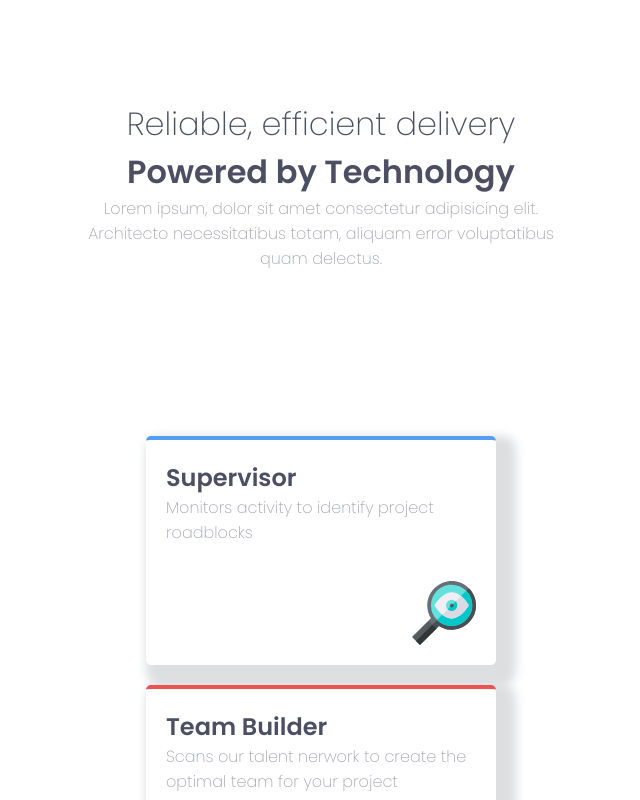
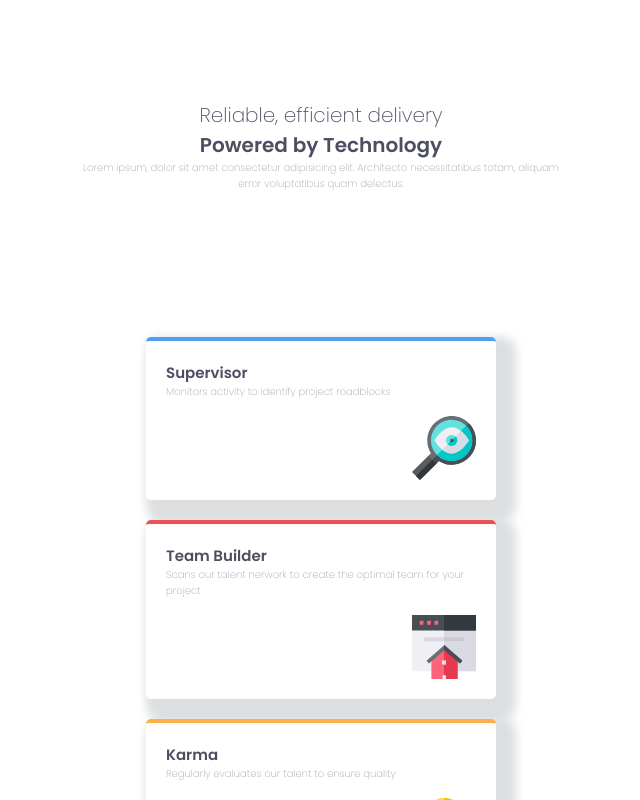
Before and after one commit to MarImnaishvili/Four-Card-Section, a React (Create React App) app: page / in a window 1280 px wide. Shown: the top 800 px of the page, without its empty margins (319-959 px from the left). Built offline with nearby package versions, Linux system fonts and the light colour scheme.

Commit message:
change design

```diff
--- a/src/App.css
+++ b/src/App.css
@@ -1,8 +1,8 @@
 .App {
   text-align: center;
-  margin: 80px auto 65px;
-  width: 540px;
-  padding: 0 20px;
+  margin: 8rem auto 6.5rem;
+  width: 54rem;
+  padding: 0 2rem;
 }
 
 h1 {
@@ -14,7 +14,7 @@ h1 {
 
 .sections {
   display: flex;
-  gap: 20px;
+  gap: 2rem;
   justify-content: center;
   align-items: center;
   cursor: pointer;
@@ -23,15 +23,14 @@ h1 {
 .sectionMidle {
   display: flex;
   flex-direction: column;
-  gap: 20px;
+  gap: 2rem;
 }
 
 @media only screen and (max-width: 1440px) {
   .sections {
     flex-direction: column;
-    /* width: 375px; */
   }
   .secDiv {
-    width: 311px;
+    width: 31rem;
   }
 }
--- a/src/components/section.css
+++ b/src/components/section.css
@@ -1,16 +1,15 @@
 .secDiv {
-  width: 350px;
-  /* height: 250px; */
-  border-radius: 5px;
-  border-top: 4px solid;
-  box-shadow: 10px 10px 10px 10px hwb(207 64% 32% / 0.382);
+  width: 35rem;
+  border-radius: 0.5rem;
+  border-top: 0.4rem solid;
+  box-shadow: 1rem 1rem 1rem 1rem hwb(207 64% 32% / 0.382);
   position: relative;
-  padding: 20px;
+  padding: 2rem;
 }
 .sectionIcons {
   position: absolute;
-  bottom: 20px;
-  right: 20px;
+  bottom: 2rem;
+  right: 2rem;
 }
 h2 {
   color: hsl(234, 12%, 34%);
@@ -18,5 +17,5 @@ h2 {
 
 P {
   color: hsl(229, 6%, 66%);
-  padding-bottom: 100px;
+  padding-bottom: 8rem;
 }
--- a/src/index.css
+++ b/src/index.css
@@ -1,4 +1,8 @@
 @import url("https://fonts.googleapis.com/css2?family=Poppins:wght@200;400;600&display=swap");
+
+html {
+  font-size: 10px;
+}
 
 body {
   margin: 0;
@@ -7,7 +11,7 @@ body {
   -webkit-font-smoothing: antialiased;
   -moz-osx-font-smoothing: grayscale;
   font-weight: 200;
-  padding: 20px;
+  padding: 2rem;
 }
 
 * {
```
